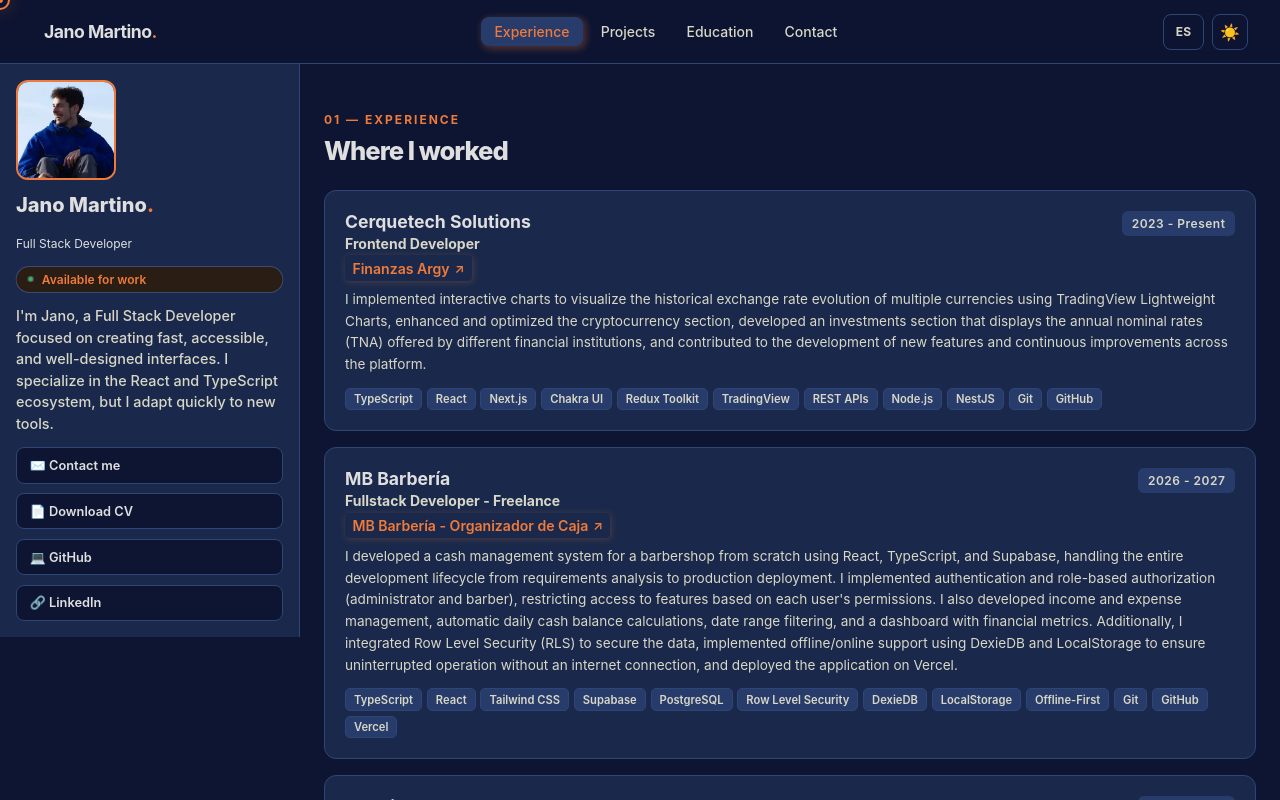
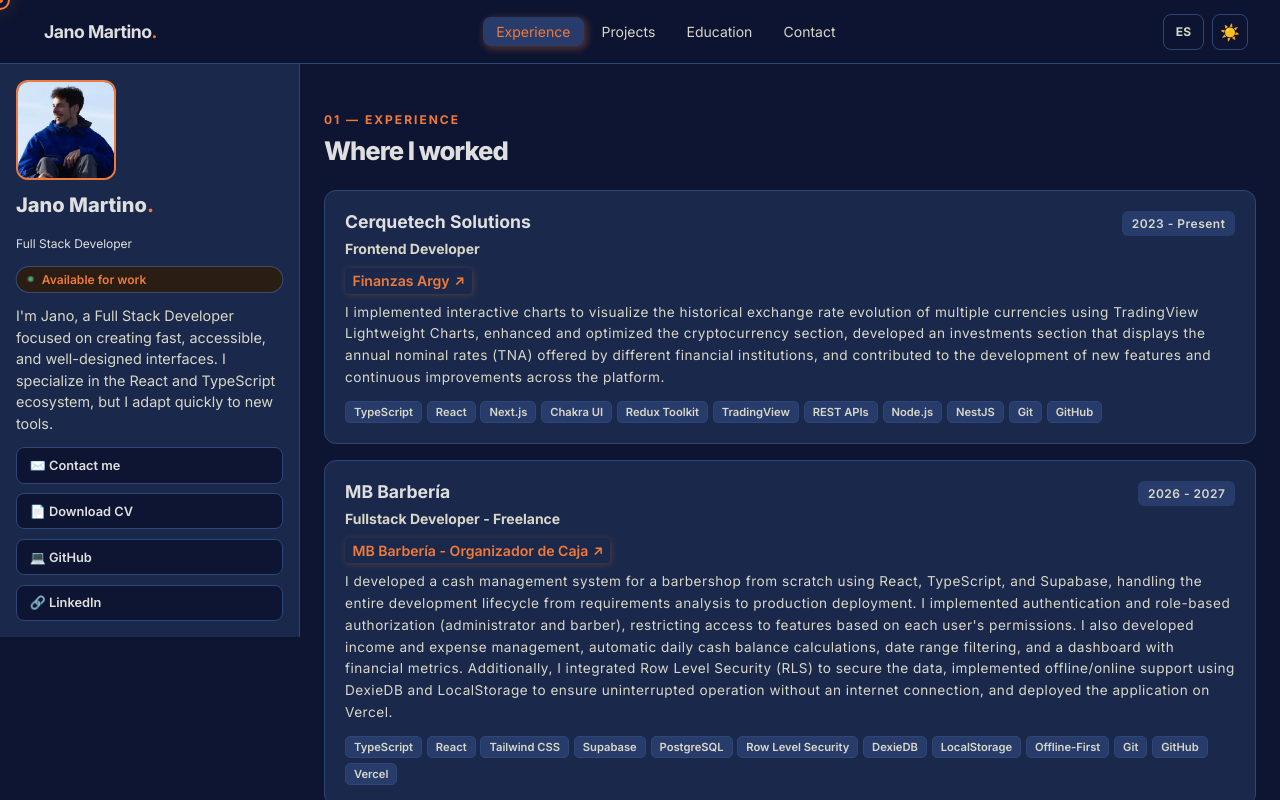
Before and after one commit to JanoM2/JanoM2.github.io, a React (Vite) app: page / in a window 1280 px wide. Shown: the top 800 px of the page. Built offline with nearby package versions, Linux system fonts and the light colour scheme.

Commit message:
updated css styles in Experience and fixing warnings in base.css and layout.css

```diff
--- a/index.html
+++ b/index.html
@@ -5,6 +5,12 @@
   <meta charset="UTF-8" />
   <link rel="icon" type="image/svg+xml" href="/vite.svg" />
   <meta name="viewport" content="width=device-width, initial-scale=1.0" />
+  <link rel="preconnect" href="https://fonts.googleapis.com" />
+  <link rel="preconnect" href="https://fonts.gstatic.com" crossorigin />
+  <link
+    href="https://fonts.googleapis.com/css2?family=Inter:wght@400;600;700;800&display=swap"
+    rel="stylesheet"
+  />
   <title>Jano Martino - Frontend Developer</title>
 </head>
 
--- a/src/components/Experience.tsx
+++ b/src/components/Experience.tsx
@@ -14,7 +14,7 @@ export function Experience({ data, t }: ExperienceProps) {
         {data.experience.map((exp, i) => (
           <div key={i} className="exp-card">
             <div className="exp-header">
-              <div>
+              <div className="exp-header-content">
                 <div className="exp-name">{exp.name}</div>
                 <div className="exp-role">{exp.role}</div>
                 <div className="exp-company">
--- a/src/styles/base.css
+++ b/src/styles/base.css
@@ -2,7 +2,14 @@
   box-sizing: border-box;
   margin: 0;
   padding: 0;
-  cursor: none !important;
+}
+
+@media (pointer: fine) {
+  *,
+  *::before,
+  *::after {
+    cursor: none !important;
+  }
 }
 
 html {
@@ -15,6 +22,8 @@ body {
   font-family: "Inter", system-ui, sans-serif;
   transition: background 0.3s, color 0.3s;
   overflow-x: hidden;
+  scrollbar-width: thin;
+  scrollbar-color: var(--border) var(--bg);
 }
 
 a {
@@ -46,14 +55,10 @@ textarea {
   border-radius: 3px;
 }
 
-@media (max-width: 480px) {
-  * {
-    cursor: auto !important;
-  }
-
-  body,
-  html,
-  a {
+@media (pointer: coarse), (max-width: 480px) {
+  *,
+  *::before,
+  *::after {
     cursor: auto !important;
   }
 }
--- a/src/styles/layout.css
+++ b/src/styles/layout.css
@@ -49,6 +49,7 @@
   justify-content: space-between;
   height: 64px;
   padding: 0 2rem;
+  -webkit-backdrop-filter: blur(12px);
   backdrop-filter: blur(12px);
   border-bottom: 1px solid var(--border);
   background: var(--nav-bg);
@@ -192,7 +193,6 @@
 }
 
 .sidebar-avatar:hover {
-  transition: all 0.6s;
   filter: grayscale(1);
 }
 
@@ -252,26 +252,6 @@
   font-size: 0.9rem;
   line-height: 1.5;
   font-weight: 500;
-}
-
-.sidebar-label {
-  font-size: 0.7rem;
-  font-weight: 700;
-  color: var(--accent);
-  text-transform: uppercase;
-  letter-spacing: 1px;
-}
-
-.sidebar-text {
-  font-size: 0.8rem;
-  color: var(--muted);
-  line-height: 1.5;
-}
-
-.sidebar-skills {
-  display: flex;
-  flex-wrap: wrap;
-  gap: 0.4rem;
 }
 
 .skill-tag {
@@ -403,6 +383,12 @@
   margin-bottom: 0.5rem;
 }
 
+.exp-header-content {
+  display: flex;
+  flex-direction: column;
+  gap: 0.3rem;
+}
+
 .exp-name {
   font-size: 1.1rem;
   font-weight: 700;
@@ -455,6 +441,7 @@
   margin-bottom: 0.75rem;
   color: var(--muted);
   font-size: 0.85rem;
+  letter-spacing: 0.5px;
   line-height: 1.6;
 }
 
@@ -764,7 +751,6 @@
   object-fit: cover;
   display: block;
   -webkit-user-drag: none;
-  user-drag: none;
 }
 
 .edu-card-body {
```
